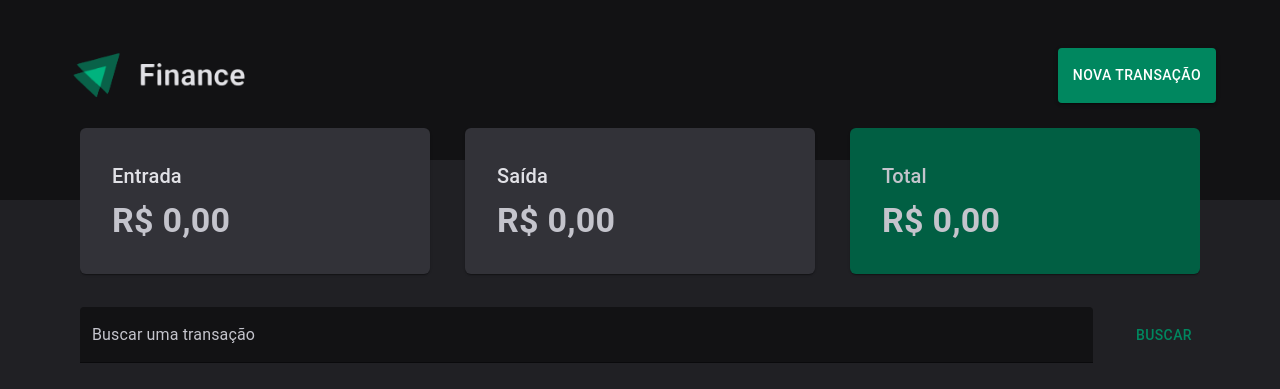
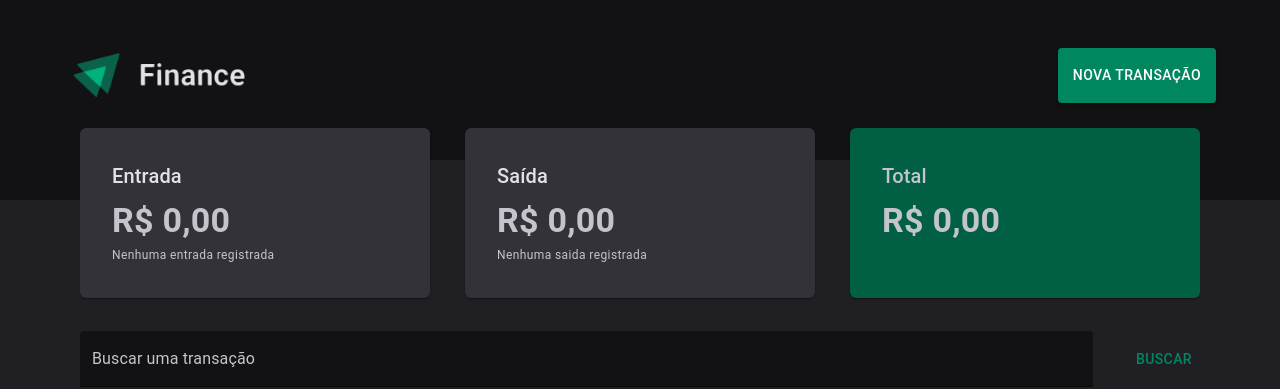
Before and after one commit to LexAlmeida/Finance, a React (Vite) app in the folder my-project/: page /pagina-inicial in a window 1280 px wide. Shown: the top 389 px of the page. Built offline with nearby package versions, Linux system fonts and the light colour scheme; no server answers; some icons are missing.

Commit message:
feat: exibe data da última entrada e saída nos cards principais

```diff
--- a/my-project/src/shared/components/Cards/CardsResume.tsx
+++ b/my-project/src/shared/components/Cards/CardsResume.tsx
@@ -1,13 +1,15 @@
-
 import { Box } from '@mui/material';
 import { MyCard } from './MyCards';
+import type { ITransacao } from '../Tabela';
+import { getUltimaData } from '../../services/utils';
 
 interface CardProps {
     resumo: {
         total: number;
         entradas: number;
         saidas: number;
-    }
+    };
+    transacoes: ITransacao[]
 }
 
 const formatarPreco = (preco: number): string => {
@@ -17,7 +19,11 @@ const formatarPreco = (preco: number): string => {
     }).format(preco)
 }
 
-export const Cards = ({ resumo }: CardProps ) => {
+export const Cards = ({ resumo, transacoes = [] }: CardProps ) => {
+    const entrada = transacoes.filter(t => t.tipo === 'entrada').reduce((acc, t) => acc + t.valor, 0);
+    const saida = transacoes.filter(t => t.tipo === 'saida').reduce((acc, t) => acc + Math.abs(t.valor), 0);
+
+    const total = entrada - saida;
     return (
             <Box
                 sx={{
@@ -35,12 +41,14 @@ export const Cards = ({ resumo }: CardProps ) => {
                     value={formatarPreco(resumo.entradas)}
                     icon="arrowUp"
                     isHighlight={false}
+                    lastTransaction={getUltimaData(transacoes, 'entrada')}
                 />
                 <MyCard
                     title="Saída"
                     value={formatarPreco(resumo.saidas)}
                     icon="arrowDown"
                     isHighlight={false}
+                    lastTransaction={getUltimaData(transacoes, 'saida')}
                 />
                 <MyCard
                     title="Total"
--- a/my-project/src/shared/components/Cards/MyCards.tsx
+++ b/my-project/src/shared/components/Cards/MyCards.tsx
@@ -8,6 +8,7 @@ interface ICard {
     value: string;
     icon: string;
     isHighlight: boolean;
+    lastTransaction?: string;
 }
 
 const IconMap: {[key: string]: React.ElementType} = {
@@ -16,13 +17,13 @@ const IconMap: {[key: string]: React.ElementType} = {
     money: AttachMoneyIcon
 }
 
-export const MyCard = ({title, value, icon, isHighlight}: ICard) => {
+export const MyCard = ({title, value, icon, isHighlight, lastTransaction}: ICard) => {
     const IconComponent = IconMap[icon];
 
     // Define a cor do ícone
     const iconColor = isHighlight ? 'text.secondary' : (title === 'Entrada' ? 'primary.light' : 'secondary.main');
-
     const bgColor = isHighlight ? 'primary.dark' : 'background.paper';
+    const footerTextColor = !isHighlight ? 'text.primary' : 'text.disabled';
 
     return (
         <Card sx={{
@@ -49,6 +50,18 @@ export const MyCard = ({title, value, icon, isHighlight}: ICard) => {
             >
                 {value}
             </Typography>
+            {lastTransaction && (
+                <Typography
+                    variant="caption"
+                    sx={{
+                        display:'block',
+                        mt: 0.5,
+                        color: footerTextColor
+                    }}
+                >
+                    {lastTransaction}
+                </Typography>
+            )}
         </Card>
     )
 }
--- /dev/null
+++ b/my-project/src/shared/services/utils.ts
@@ -0,0 +1,18 @@
+import type { ITransacao } from "../components/Tabela";
+
+export const getUltimaData = (transacoes: ITransacao[], tipo: 'entrada'|'saida') => {
+    const filtradas = transacoes.filter(t => t.tipo === tipo);
+
+    if(filtradas.length === 0) return `Nenhuma ${tipo} registrada`;
+
+    const ultimaTransacao = filtradas.reduce((latest, current) => {
+        return new Date(current.data) > new Date(latest.data) ? current : latest;
+    });
+
+    const dataFormatada = new Intl.DateTimeFormat('pt-BR', {
+        day: '2-digit',
+        month: 'long'
+    }).format(new Date(ultimaTransacao.data))
+
+    return `Última ${tipo} em ${dataFormatada}`
+}
```
